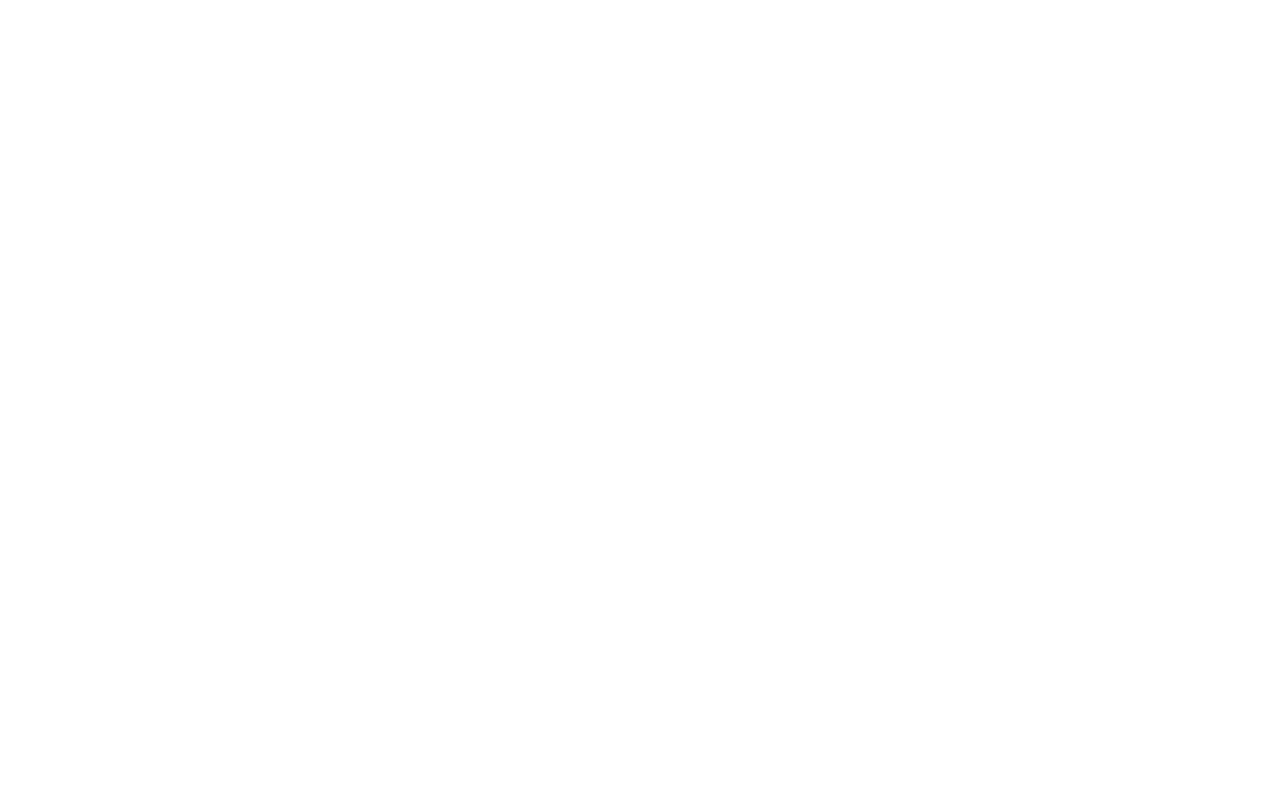
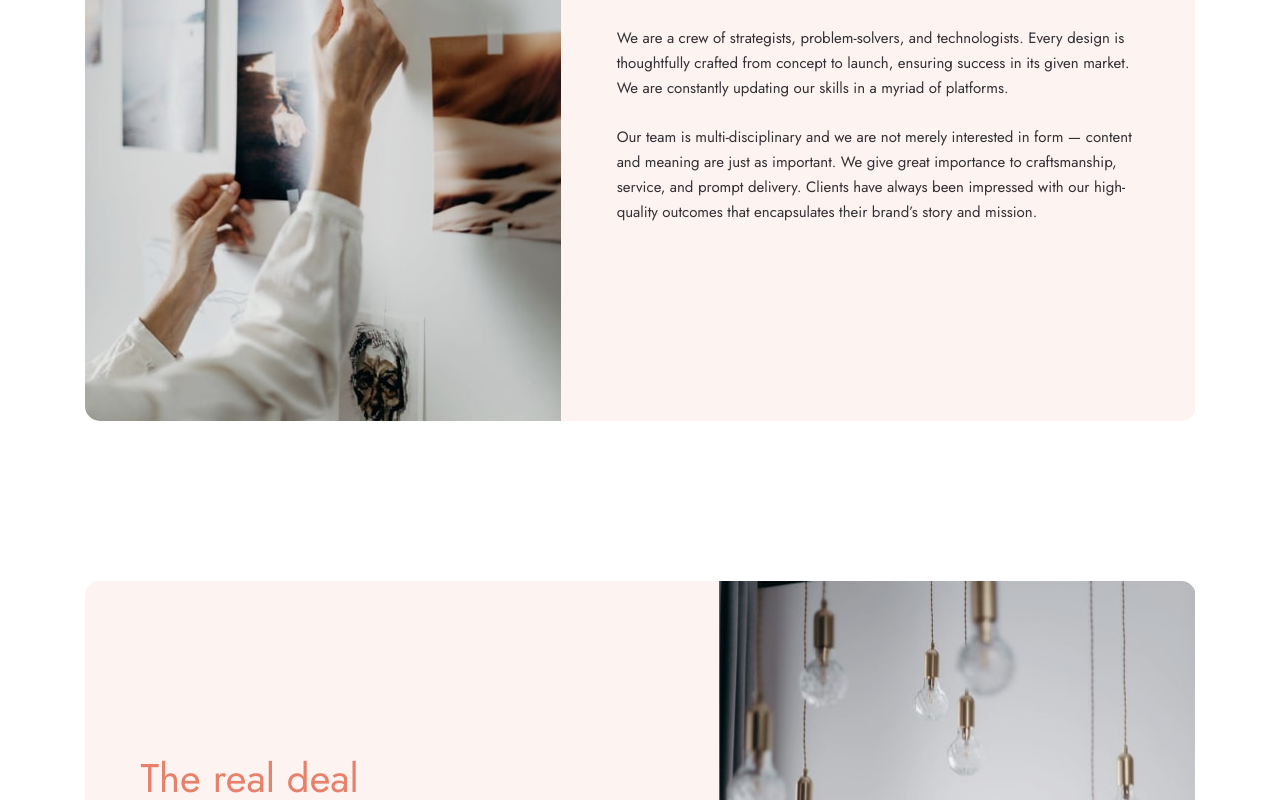
Before and after one commit to brodiehunt/designo-studio, a React (Vite) app: page /our-company in a window 1280 px wide. Shown: the part 1020-1820 px from the top of the page. Before the commit the page ends 800 px from the top, so only its background shows below. Built offline with nearby package versions, Linux system fonts and the light colour scheme.

Commit message:
About page sections complete

```diff
--- /dev/null
+++ b/src/components/about/AboutSection.jsx
@@ -0,0 +1,108 @@
+import styled from "styled-components";
+
+const AboutSectionStyles = styled.section`
+
+  img {
+    width: 100%;
+    display: block;
+  }
+
+  .content-container {
+    padding: 5rem 1.5rem;
+    background-color: ${({$theme}) => $theme === 'dark' ? 'var(--primary)' : '#FDF3F0'};
+    color: ${({$theme}) => $theme === 'dark' ? 'var(--primary-light)' : 'var(--secondary-dark)'};
+  }
+
+  h2 {
+    text-align: center;
+    font-size: 2rem;
+    font-weight: 500;
+    line-height: 2.25rem;
+    margin-bottom: 1.5rem;
+    color: ${({$theme}) => $theme === 'dark' ? 'var(--primary-light)' : 'var(--primary)'};
+  }
+
+  p {
+    text-align: center;
+    font-size: 0.9375rem;
+    font-weight: 400;
+    line-height: 1.5625rem;
+  }
+
+  @media (min-width: 768px) {
+    margin: 0 2.5rem;
+    margin-bottom: 7.5rem;
+    border-radius: 0.9375rem;
+    overflow: hidden;
+
+    .content-container {
+      padding: 4.25rem 3.5rem;
+    }
+
+    h2 {
+      font-size: ${({$type}) => $type === 'hero' ? '3rem' : '2.5rem'};
+      font-weight: 400;
+      line-height: 3rem; /* 100% */
+    }
+
+    p {
+      max-width: 650px;
+      margin: 0 auto;
+      margin-bottom: 1.5rem;
+    }
+
+  }
+
+  @media (min-width: 1024px) {
+    display: grid;
+    grid-template-columns: ${({$layout}) => $layout === 'right' ? '4fr 3fr' : '3fr 4fr'};
+
+    picture {
+      grid-column: ${({$layout}) => $layout === 'right' ? '2 / 3' : '1 / 2'};
+      grid-row: 1 / 2;
+    }
+
+    .content-container {
+      grid-column: ${({$layout}) => $layout === 'right' ? '1 / 2' : '2 / 3'};
+      grid-row: 1 / 2;
+      display: flex;
+      flex-direction: column;
+      justify-content: center;
+    }
+
+    h2 {
+      text-align: left;
+    }
+
+    p {
+      text-align: left;
+    }
+  }
+
+  @media (min-width: 1150px) {
+    max-width: 1111px;
+    margin: 0 auto;
+    margin-bottom: 10rem;
+  }
+
+`;
+
+export default function AboutSection({info, theme, layout, type}) {
+
+  return (
+    <AboutSectionStyles $theme={theme} $layout={layout} $type={type}>
+      <picture>
+        <source media="(min-width: 1024px)" srcSet={info.desktop} />
+        <source media="(min-width: 600px)" srcSet={info.tablet} />
+        <img src={info.mobile} alt={info.alt} />
+      </picture>
+      <div className="content-container">
+        <h2>{info.title}</h2>
+        <p>{info.content1}</p>
+        {info?.content2 &&
+          <p>{info.content2}</p>
+        }
+      </div>
+    </AboutSectionStyles>
+  )
+}
--- /dev/null
+++ b/src/data/about.js
@@ -0,0 +1,39 @@
+import aboutImgDesktop from '../assets/about/desktop/image-about-hero.jpg'
+import realImgDesktop from '../assets/about/desktop/image-real-deal.jpg'
+import talentImgDesktop from '../assets/about/desktop/image-world-class-talent.jpg';
+import aboutImgTablet from '../assets/about/tablet/image-about-hero.jpg'
+import realImgTablet from '../assets/about/tablet/image-real-deal.jpg'
+import talentImgTablet from '../assets/about/tablet/image-world-class-talent.jpg';
+
+import aboutImgMobile from '../assets/about/mobile/image-about-hero.jpg'
+import realImgMobile from '../assets/about/mobile/image-real-deal.jpg'
+import talentImgMobile from '../assets/about/mobile/image-world-class-talent.jpg';
+
+export const aboutInfo = {
+  about: {
+    mobile: aboutImgMobile,
+    tablet: aboutImgTablet,
+    desktop: aboutImgDesktop,
+    alt: 'Fill in info',
+    title: 'About Us',
+    content1: "Founded in 2010, we are a creative agency that produces lasting results for our clients. We’ve partnered with many startups, corporations, and nonprofits alike to craft designs that make real impact. We’re always looking forward to creating brands, products, and digital experiences that connect with our clients’ audiences."
+  },
+  realWorld: {
+    mobile: realImgMobile,
+    tablet: realImgTablet,
+    desktop: realImgDesktop,
+    alt: 'Fill in info',
+    title: 'World-class talent',
+    content1: "We are a crew of strategists, problem-solvers, and technologists. Every design is thoughtfully crafted from concept to launch, ensuring success in its given market. We are constantly updating our skills in a myriad of platforms.",
+    content2: "Our team is multi-disciplinary and we are not merely interested in form — content and meaning are just as important. We give great importance to craftsmanship, service, and prompt delivery. Clients have always been impressed with our high-quality outcomes that encapsulates their brand’s story and mission."
+  },
+  talent: {
+    mobile: talentImgMobile,
+    tablet: talentImgTablet,
+    desktop: talentImgDesktop,
+    alt: 'Fill in info',
+    title: 'The real deal',
+    content1: "As strategic partners in our clients’ businesses, we are ready to take on any challenge as our own. Solving real problems require empathy and collaboration, and we strive to bring a fresh perspective to every opportunity. We make design and technology more accessible and give you tools to measure success.",
+    content2: "We are visual storytellers in appealing and captivating ways. By combining business and marketing strategies, we inspire audiences to take action and drive real results."
+  }
+}
--- a/src/pages/About.jsx
+++ b/src/pages/About.jsx
@@ -1,8 +1,18 @@
+import { aboutInfo } from '../data/about';
 
+import AboutSection from '../components/about/AboutSection';
+import FooterCallToAction from "../components/FooterCallToAction";
+import FooterExtension from "../components/footer/FooterExtension";
 
 export default function About() {
 
   return (
-    <div>About page</div>
+    <div>
+      <AboutSection info={aboutInfo.about} layout="right" theme="dark" type="hero"/>
+      <AboutSection info={aboutInfo.realWorld} layout="left" theme="light" />
+      <AboutSection info={aboutInfo.talent} layout="right" theme="light" />
+      <FooterCallToAction />
+      <FooterExtension />
+    </div>
   )
 }
```
Also changed, not shown: src/components/footer/FooterExtension.jsx (line endings or trailing spaces).
